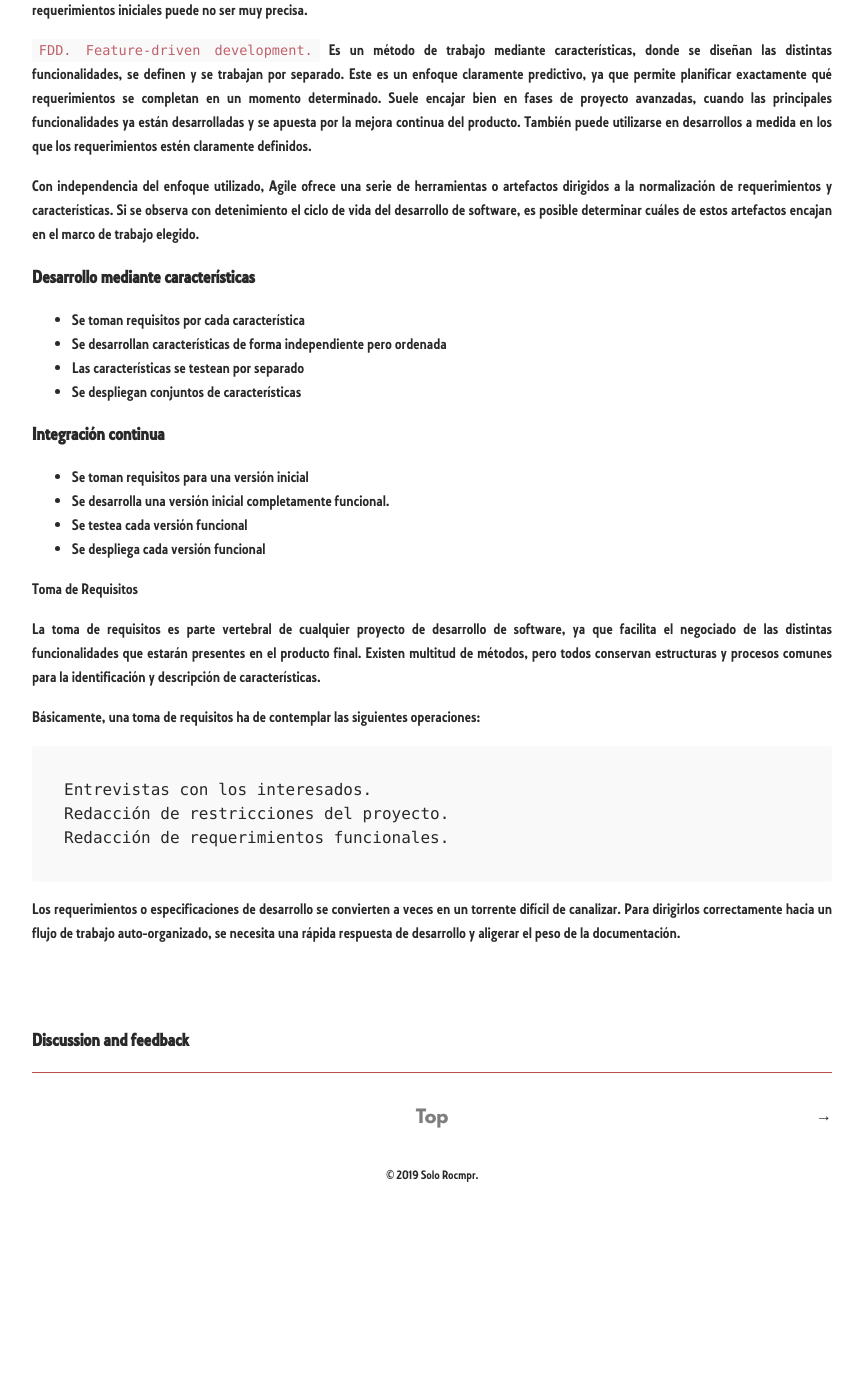
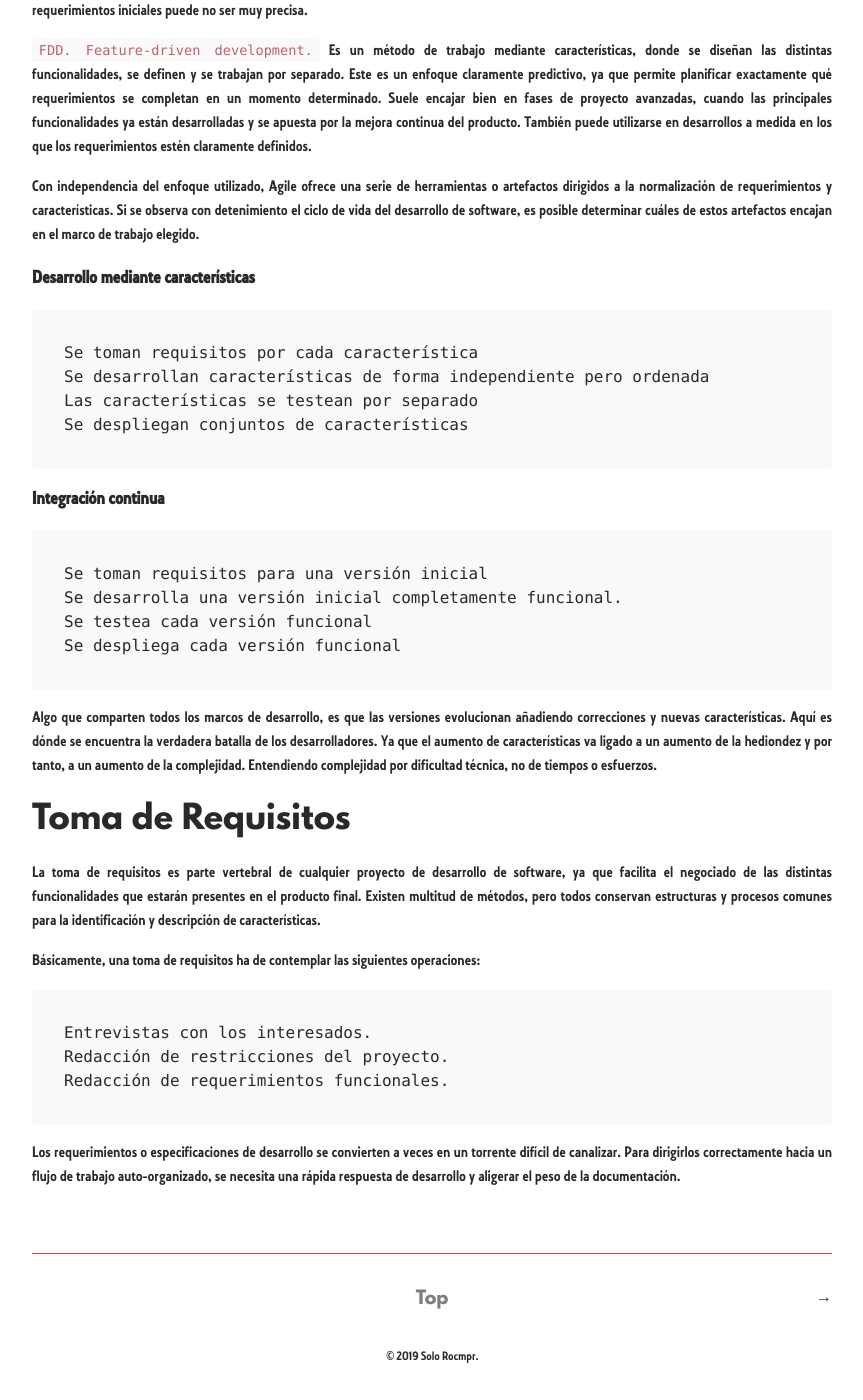
Before and after one commit to Rocmpr/blog, a Jekyll site: the page built from _posts/2017-03-29-Una-Mirada-Ágil.md, in a window 1280 px wide and 1400 px high, scrolled down 958 px. Shown: the whole window, without its empty margins (208-1071 px from the left). Built offline with Jekyll 4.4.1, drawn with Linux system fonts in a browser that asks for light colours; our own code applies the rules of GitHub Pages for plain Markdown files; comment, search, counter and statistics services are not loaded; before the commit the page ends 2177 px from its top, so only the background shows below that; some of the changed text lies outside the part shown.

Commit message:
Update 2017-03-29-Una-Mirada-Ágil.md

```diff
--- a/_posts/2017-03-29-Una-Mirada-Ágil.md
+++ b/_posts/2017-03-29-Una-Mirada-Ágil.md
@@ -22,18 +15,21 @@
 Con independencia del enfoque utilizado, Agile ofrece una serie de herramientas o artefactos dirigidos a la normalización de requerimientos y características. Si se observa con detenimiento el ciclo de vida del desarrollo de software, es posible determinar cuáles de estos artefactos encajan en el marco de trabajo elegido.
 
 ### Desarrollo mediante características
-* Se toman requisitos por cada característica
-* Se desarrollan características de forma independiente pero ordenada
-* Las características se testean por separado
-* Se despliegan conjuntos de características
+    Se toman requisitos por cada característica
+    Se desarrollan características de forma independiente pero ordenada
+    Las características se testean por separado
+    Se despliegan conjuntos de características
 
 ### Integración continua
-* Se toman requisitos para una versión inicial
-* Se desarrolla una versión inicial completamente funcional.
-* Se testea cada versión funcional
-*  	Se despliega cada versión funcional
+    Se toman requisitos para una versión inicial
+    Se desarrolla una versión inicial completamente funcional.
+    Se testea cada versión funcional
+    Se despliega cada versión funcional
 
-Toma de Requisitos
+Algo que comparten todos los marcos de desarrollo, es que las versiones evolucionan añadiendo correcciones y nuevas características. Aquí es dónde se encuentra la verdadera batalla de los desarrolladores. Ya que el aumento de características va ligado a un aumento de la hediondez y por tanto, a un aumento de la complejidad. Entendiendo complejidad por dificultad técnica, no de tiempos o esfuerzos.
+
+
+# Toma de Requisitos
 
 La toma de requisitos es parte vertebral de cualquier proyecto de desarrollo de software, ya que facilita el negociado de las distintas funcionalidades que estarán presentes en el producto final. Existen multitud de métodos, pero todos conservan estructuras y procesos comunes para la identificación y descripción de características.
 
```
Also changed, not shown: other parts of _posts/2017-03-29-Una-Mirada-Ágil.md (+1 -8 lines).
